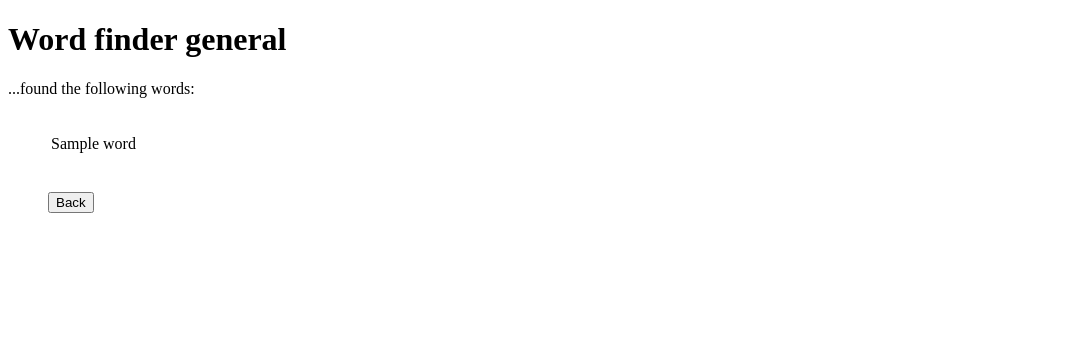
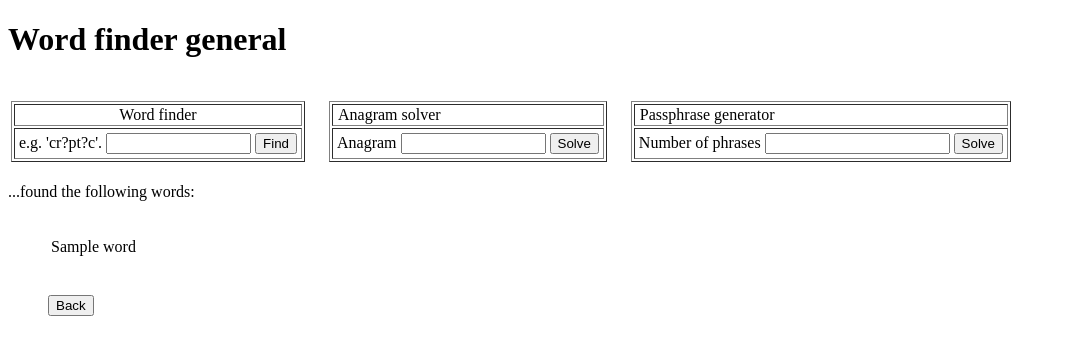
Before and after one commit to gbowerman/wfgeneral, a Flask app: template templates/results.html in a window 1280 px wide. Shown: the top 355 px of the page, without its empty margins (0-1066 px from the left). Run offline with Flask 2, Linux system fonts and the light colour scheme; the template is opened without the code that fills it: most values are stand-ins (such as "Sample title", 1, 10 or a date in 2020).

Commit message:
Add passphrase generation

```diff
--- a/application.py
+++ b/application.py
@@ -1,11 +1,16 @@
 from flask import Flask, render_template, request
+import random
 import sys
 
+COUNT = 2
+MINLEN = 3
 WORDFILE = 'words.txt'
+PUNC = ',+-#.@#_'
 
 app = Flask(__name__)
 wordlist = []
-global_init_flag = False # set this to True when app has initialized
+global_init_flag = False  # set this to True when app has initialized
+
 
 def load_words():
     '''load words of matching length from a file into a list of lists by word length'''
@@ -40,6 +45,7 @@ def wordfind(partial_word):
             resultlist.append(word)
     return resultlist
 
+
 def anagfind(anagram):
     '''finds an anagram by comparing two sorted strings'''
     wordlen = len(anagram)
@@ -50,11 +56,45 @@ def anagfind(anagram):
             resultlist.append(word)
     return resultlist
 
+
+def gen_passphrase(num_passphrases):
+    '''generate passwords based on 2 words, random punctuation and numerals'''
+    pass_list = []
+    for i in range(num_passphrases):
+        # first word
+        num_letters = random.randint(3, 5)
+        word_array = [random.choice(wordlist[num_letters])]
+        # second word
+        num_letters = random.randint(3, 5)
+        word_array.append(random.choice(wordlist[num_letters]))
+        passphrase = ''
+        for word in word_array:
+            # randomly capitalize
+            if bool(random.getrandbits(1)):
+                word = word.capitalize()
+            # randomly replace a letter with number
+            if bool(random.getrandbits(1)):
+                if 'o' in word:
+                    word = word.replace('o', '0')
+                elif 'i' in word:
+                    word = word.replace('i', '1')
+                elif 'e' in word:
+                    word = word.replace('e', '3')
+                elif 's' in word:
+                    word = word.replace('s', '5')
+            passphrase += word + random.choice(PUNC)
+        # add a random number to the end of password
+        passphrase += str(random.randint(0, 99))
+        pass_list.append(passphrase)
+    return pass_list
+
+
 def initapp():
     global wordlist, global_init_flag
     wordlist = load_words()
     # initialization complete - set global status
     global_init_flag = True
+
 
 @app.route('/')
 def index():
@@ -63,17 +103,26 @@ def index():
         initapp()
     return render_template('index.html')
 
-@app.route('/find', methods = ['POST', 'GET'])
+
+@app.route('/find', methods=['POST', 'GET'])
 def findword():
     word = request.form['partial']
     resultlist = wordfind(word)
-    return render_template('results.html', result = resultlist)
+    return render_template('results.html', result=resultlist)
 
-@app.route('/anagram', methods = ['POST', 'GET'])
+
+@app.route('/anagram', methods=['POST', 'GET'])
 def anagram():
     word = request.form['anagram']
     resultlist = anagfind(word)
-    return render_template('results.html', result = resultlist)
+    return render_template('results.html', result=resultlist)
+
+
+@app.route('/pwgen', methods=['POST', 'GET'])
+def pwgen():
+    numpwds = int(request.form['numpwds'])
+    resultlist = gen_passphrase(numpwds)
+    return render_template('results.html', result=resultlist)
 
 
 if __name__ == '__main__':
--- a/templates/results.html
+++ b/templates/results.html
@@ -7,6 +7,74 @@
 
 <body>
     <h1>Word finder general</h1>
+    <br />
+    <table>
+        <tr>
+            <td valign="top">
+                <table border="1">
+                    <tr>
+                        <td align="center">Word finder</td>
+                    </tr>
+                    <tr>
+                        <td>
+                            <table>
+                                <form method="post" action="/find">
+                                    <tr>
+                                        <td>e.g. 'cr?pt?c'.</td>
+                                        <td valign="top"><input type="text" name="partial" size="15"></td>
+                                        <td align="right" valign="top"><input type="submit" name="submit" value="Find" /></td>
+                                    </tr>
+                                </form>
+                            </table>
+                        </td>
+                    </tr>
+                </table>
+                <br />
+            </td>
+            <td>&nbsp;&nbsp;&nbsp;&nbsp;</td>
+            <td valign="top">
+                <table border="1">
+                    <tr>
+                        <td align="left">&nbsp;Anagram solver</td>
+                    </tr>
+                    <tr>
+                        <td>
+                            <table>
+                                <form method="post" action="/anagram">
+                                    <tr>
+                                        <td>Anagram</td>
+                                        <td><input type="text" name="anagram" size="15"></td>
+                                        <td align="right"><input type="submit" name="submit" value="Solve" /></td>
+                                    </tr>
+                                </form>
+                            </table>
+                        </td>
+                    </tr>
+                </table>
+            </td>
+            <td>&nbsp;&nbsp;&nbsp;&nbsp;</td>
+            <td valign="top">
+                <table border="1">
+                    <tr>
+                        <td align="left">&nbsp;Passphrase generator</td>
+                    </tr>
+                    <tr>
+                        <td>
+                            <table>
+                                <form method="post" action="/pwgen">
+                                    <tr>
+                                        <td>Number of phrases</td>
+                                        <td><input type="number" name="numpwds" size="3"></td>
+                                        <td align="right"><input type="submit" name="submit" value="Solve" /></td>
+                                    </tr>
+                                </form>
+                            </table>
+                        </td>
+                    </tr>
+                </table>
+            </td>
+        </tr>
+    </table>
     ...found the following words:<br />
     <br />
     <ul>
```
Also changed, not shown: templates/index.html (+22 -1 lines).
